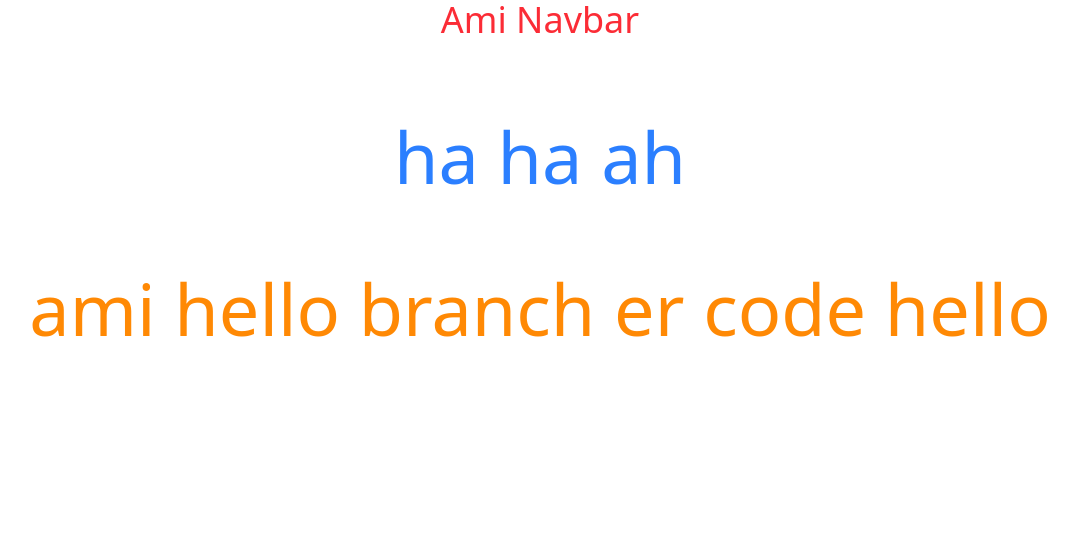
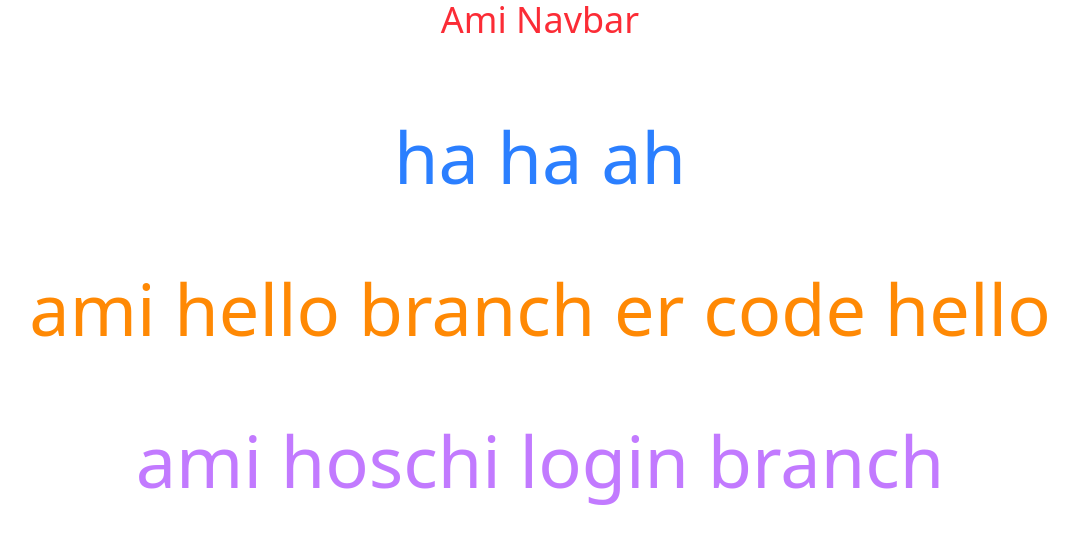
Before and after one commit to fajlerabbifahim/git-practice, a plain HTML site: page index.html in a window 1280 px wide. Shown: the whole page, without its empty margins (100-1178 px from the left). Drawn offline with nearby package versions, Linux system fonts and the light colour scheme.

Commit message:
login featurs added

```diff
--- a/index.html
+++ b/index.html
@@ -18,6 +18,11 @@
       <section class="mt-20 text-orange-400">
         <h1>ami hello branch er code hello</h1>
       </section>
+
+      <!-- ami login branch -->
+      <section class="mt-20 text-purple-400">
+        <h1>ami hoschi login branch</h1>
+      </section>
     </main>
   </body>
 </html>
```
